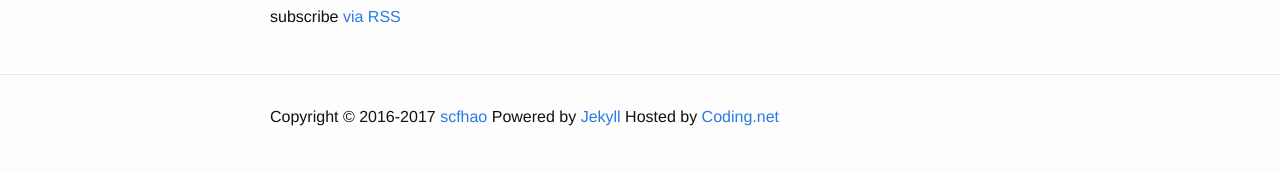
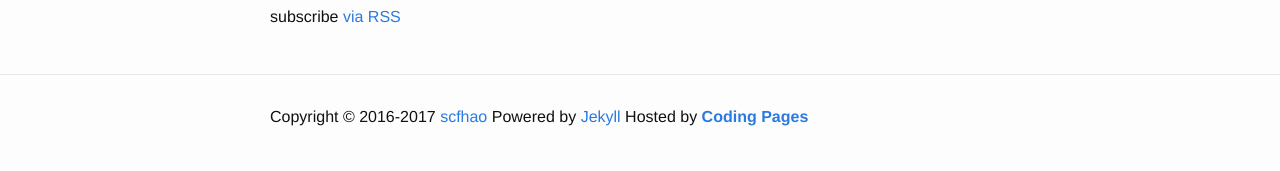
Before and after one commit to scfhao/scfhao.github.io, a Jekyll site: the page built from index.html, in a window 1280 px wide. Shown: the part 1122-1293 px from the top of the page. Built offline with Jekyll 4.4.1, drawn with Linux system fonts in a browser that asks for light colours; comment, search, counter and statistics services are not loaded.

Commit message:
update coding link

```diff
--- a/_includes/footer.html
+++ b/_includes/footer.html
@@ -3,7 +3,7 @@
     <div class="footer">
       <p>
         <script type="text/javascript">var cnzz_protocol = (("https:" == document.location.protocol) ? " https://" : " http://");document.write(unescape("%3Cspan id='cnzz_stat_icon_1262100582'%3E%3C/span%3E%3Cscript src='" + cnzz_protocol + "s13.cnzz.com/z_stat.php%3Fid%3D1262100582%26show%3Dpic1' type='text/javascript'%3E%3C/script%3E"));</script>
-        Copyright &copy; 2016-{{ site.time | date: '%Y' }} <a href="{{ '/about/' | prepend: site.baseurl }}">scfhao</a> Powered by <a href="http://jekyllrb.com">Jekyll</a> Hosted by <a href="https://coding.net/">Coding.net</a>
+        Copyright &copy; 2016-{{ site.time | date: '%Y' }} <a href="{{ '/about/' | prepend: site.baseurl }}">scfhao</a> Powered by <a href="http://jekyllrb.com">Jekyll</a> Hosted by <a href="https://pages.coding.me" style="font-weight: bold">Coding Pages</a>
       </p>
     </div>
   </div>
```
